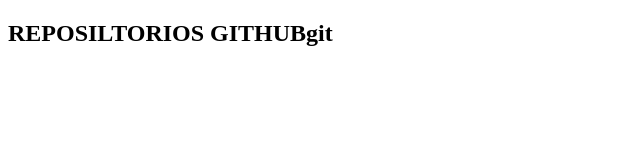
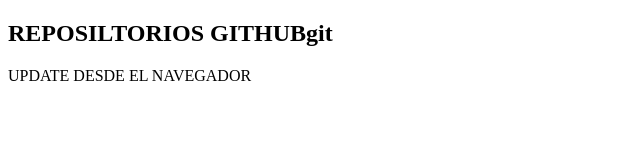
Before and after one commit to KrevsX/Repositorio, a plain HTML site: page index.html in a window 1280 px wide. Shown: the whole page, without its empty margins (0-640 px from the left). Drawn offline with Linux system fonts and the light colour scheme.

Commit message:
Update index.html

```diff
--- a/index.html
+++ b/index.html
@@ -7,5 +7,7 @@
 </head>
 <body>
     <h2>REPOSILTORIOS GITHUBgit</h2>
+
+    <p>UPDATE DESDE EL NAVEGADOR</p>
 </body>
 </html>
```
